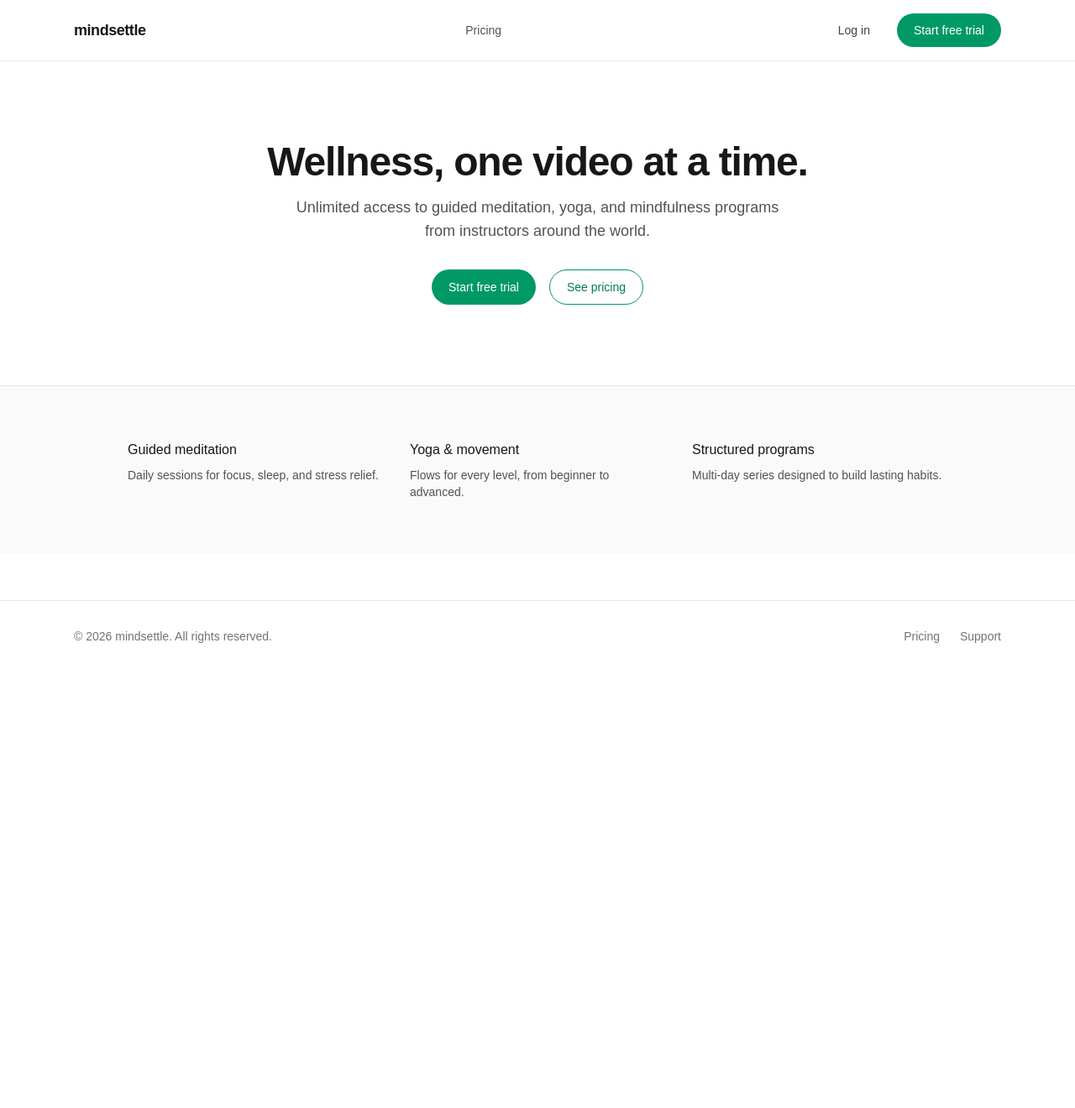
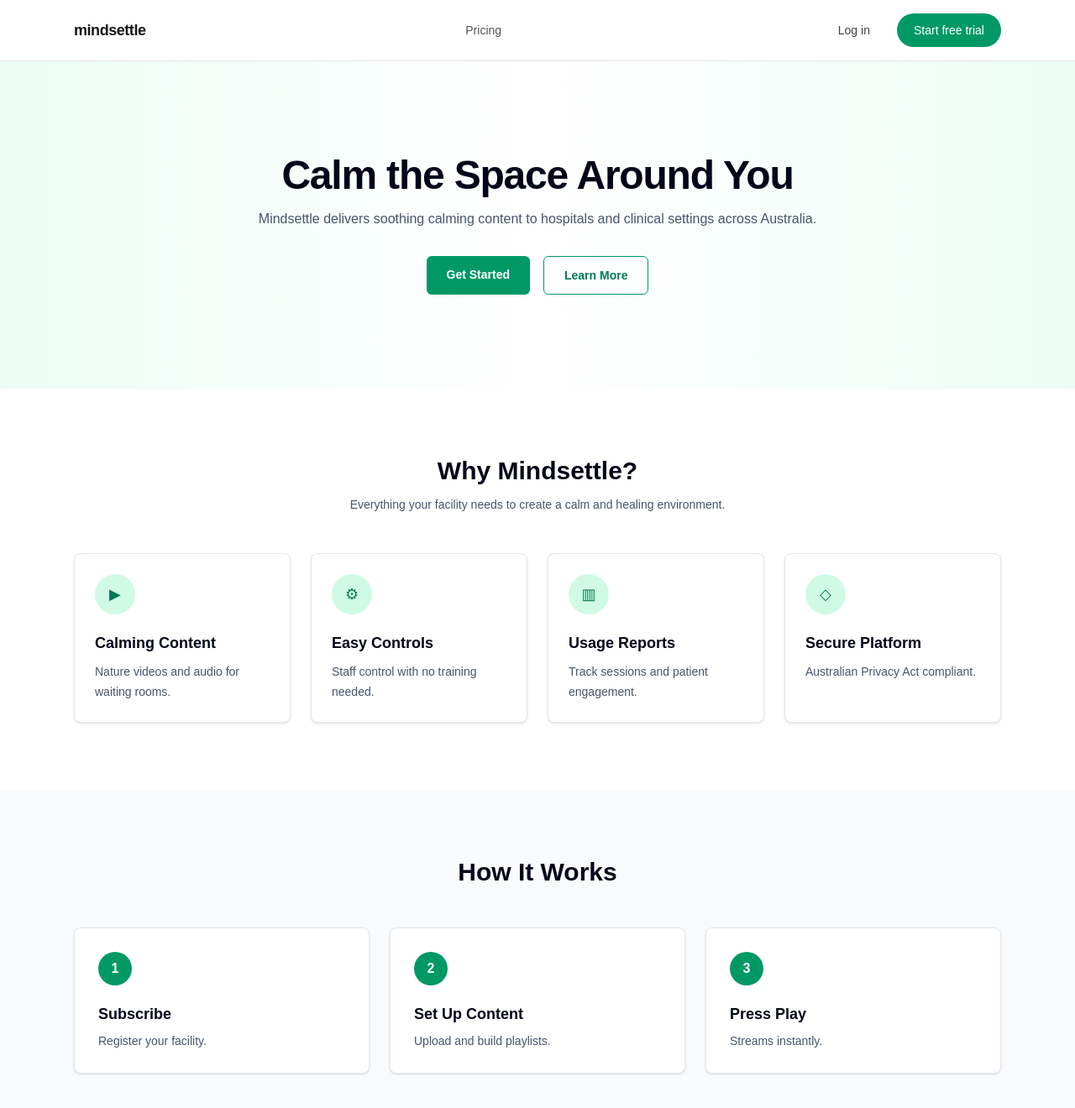
Before and after one commit to GAUTAM-DEV007/mindsettle, a Next.js app: page / in a window 1280 px wide. Shown: the top 1320 px of the page at 84% size. Before the commit the page ends 800 px from the top, so only its background shows below. Built offline with nearby package versions, Linux system fonts and the light colour scheme.

Commit message:
changes homepage according to our figma and added logo

```diff
--- a/app/(marketing)/page.js
+++ b/app/(marketing)/page.js
@@ -2,52 +2,185 @@
 
 const FEATURES = [
   {
-    title: "Guided meditation",
-    description: "Daily sessions for focus, sleep, and stress relief.",
+    icon: "▶",
+    title: "Calming Content",
+    description: "Nature videos and audio for waiting rooms.",
   },
   {
-    title: "Yoga & movement",
-    description: "Flows for every level, from beginner to advanced.",
+    icon: "⚙",
+    title: "Easy Controls",
+    description: "Staff control with no training needed.",
   },
   {
-    title: "Structured programs",
-    description: "Multi-day series designed to build lasting habits.",
+    icon: "▥",
+    title: "Usage Reports",
+    description: "Track sessions and patient engagement.",
+  },
+  {
+    icon: "◇",
+    title: "Secure Platform",
+    description: "Australian Privacy Act compliant.",
+  },
+];
+
+const STEPS = [
+  {
+    number: "1",
+    title: "Subscribe",
+    description: "Register your facility.",
+  },
+  {
+    number: "2",
+    title: "Set Up Content",
+    description: "Upload and build playlists.",
+  },
+  {
+    number: "3",
+    title: "Press Play",
+    description: "Streams instantly.",
+  },
+];
+
+const TESTIMONIALS = [
+  {
+    quote:
+      "Patients are visibly more relaxed since we started using Mindsettle.",
+    organisation: "Royal North Shore Hospital",
+  },
+  {
+    quote:
+      "So easy for staff to set up. No training was needed at all.",
+    organisation: "St Vincent's Clinic",
+  },
+  {
+    quote:
+      "The usage reports help us see the real impact on patients.",
+    organisation: "Westmead Medical Centre",
   },
 ];
 
 export default function HomePage() {
   return (
-    <>
-      <section className="mx-auto flex max-w-4xl flex-col items-center px-6 py-24 text-center">
-        <h1 className="text-4xl font-semibold tracking-tight sm:text-5xl">
-          Wellness, one video at a time.
+    <main>
+      <section className="bg-gradient-to-r from-emerald-50 via-white to-emerald-50">
+        <div className="mx-auto flex max-w-6xl flex-col items-center px-6 py-20 text-center sm:py-28">
+          <h1 className="text-4xl font-bold tracking-tight text-slate-950 sm:text-5xl">
+            Calm the Space Around You
           </h1>
-        <p className="mt-4 max-w-xl text-lg text-neutral-600">
-          Unlimited access to guided meditation, yoga, and mindfulness
-          programs from instructors around the world.
+
+          <p className="mt-4 max-w-2xl text-base text-slate-600">
+            Mindsettle delivers soothing calming content to hospitals and
+            clinical settings across Australia.
           </p>
-        <div className="mt-8 flex gap-4">
-          <Button href="/signup" variant="primary">
-            Start free trial
-          </Button>
-          <Button href="/pricing" variant="secondary">
-            See pricing
-          </Button>
+
+          <div className="mt-8 flex flex-wrap justify-center gap-4">
+            <a
+              href="/signup"
+              className="rounded-md bg-emerald-600 px-6 py-3 text-sm font-semibold text-white transition hover:bg-emerald-700"
+            >
+              Get Started
+            </a>
+
+            <a
+              href="/about"
+              className="rounded-md border border-emerald-600 px-6 py-3 text-sm font-semibold text-emerald-700 transition hover:bg-emerald-50"
+            >
+              Learn More
+            </a>
+          </div>
         </div>
       </section>
 
-      <section className="border-t border-neutral-200 bg-neutral-50">
-        <div className="mx-auto grid max-w-5xl gap-8 px-6 py-16 sm:grid-cols-3">
+      <section className="bg-white">
+        <div className="mx-auto max-w-6xl px-6 py-20">
+          <div className="text-center">
+            <h2 className="text-3xl font-bold text-slate-950">
+              Why Mindsettle?
+            </h2>
+            <p className="mt-3 text-sm text-slate-600">
+              Everything your facility needs to create a calm and healing
+              environment.
+            </p>
+          </div>
+
+          <div className="mt-12 grid gap-6 sm:grid-cols-2 lg:grid-cols-4">
             {FEATURES.map((feature) => (
-            <div key={feature.title}>
-              <h2 className="font-medium text-neutral-900">{feature.title}</h2>
-              <p className="mt-2 text-sm text-neutral-600">
+              <article
+                key={feature.title}
+                className="rounded-lg border border-slate-200 bg-white p-6 shadow-sm"
+              >
+                <div className="flex h-12 w-12 items-center justify-center rounded-full bg-emerald-100 text-lg text-emerald-700">
+                  {feature.icon}
+                </div>
+
+                <h3 className="mt-5 text-lg font-semibold text-slate-950">
+                  {feature.title}
+                </h3>
+
+                <p className="mt-2 text-sm leading-6 text-slate-600">
                   {feature.description}
                 </p>
-            </div>
+              </article>
             ))}
           </div>
+        </div>
       </section>
-    </>
+
+      <section className="bg-slate-50">
+        <div className="mx-auto max-w-6xl px-6 py-20">
+          <div className="text-center">
+            <h2 className="text-3xl font-bold text-slate-950">How It Works</h2>
+          </div>
+
+          <div className="mt-12 grid gap-6 md:grid-cols-3">
+            {STEPS.map((step) => (
+              <article
+                key={step.number}
+                className="rounded-lg border border-slate-200 bg-white p-7 shadow-sm"
+              >
+                <div className="flex h-10 w-10 items-center justify-center rounded-full bg-emerald-600 font-semibold text-white">
+                  {step.number}
+                </div>
+
+                <h3 className="mt-5 text-lg font-semibold text-slate-950">
+                  {step.title}
+                </h3>
+
+                <p className="mt-2 text-sm text-slate-600">
+                  {step.description}
+                </p>
+              </article>
+            ))}
+          </div>
+        </div>
+      </section>
+
+      <section className="bg-white">
+        <div className="mx-auto max-w-6xl px-6 py-20">
+          <div className="text-center">
+            <h2 className="text-3xl font-bold text-slate-950">
+              What Facilities Are Saying
+            </h2>
+          </div>
+
+          <div className="mt-12 grid gap-6 md:grid-cols-3">
+            {TESTIMONIALS.map((testimonial) => (
+              <article
+                key={testimonial.organisation}
+                className="rounded-lg border-l-4 border-emerald-500 bg-slate-50 p-6"
+              >
+                <p className="text-sm italic leading-6 text-slate-700">
+                  “{testimonial.quote}”
+                </p>
+
+                <p className="mt-4 text-xs font-medium text-slate-500">
+                  — {testimonial.organisation}
+                </p>
+              </article>
+            ))}
+          </div>
+        </div>
+      </section>
+    </main>
   );
 }
```
Also changed, not shown: public/logo.png (added). Lines whose indentation alone changed are shown as unchanged.
